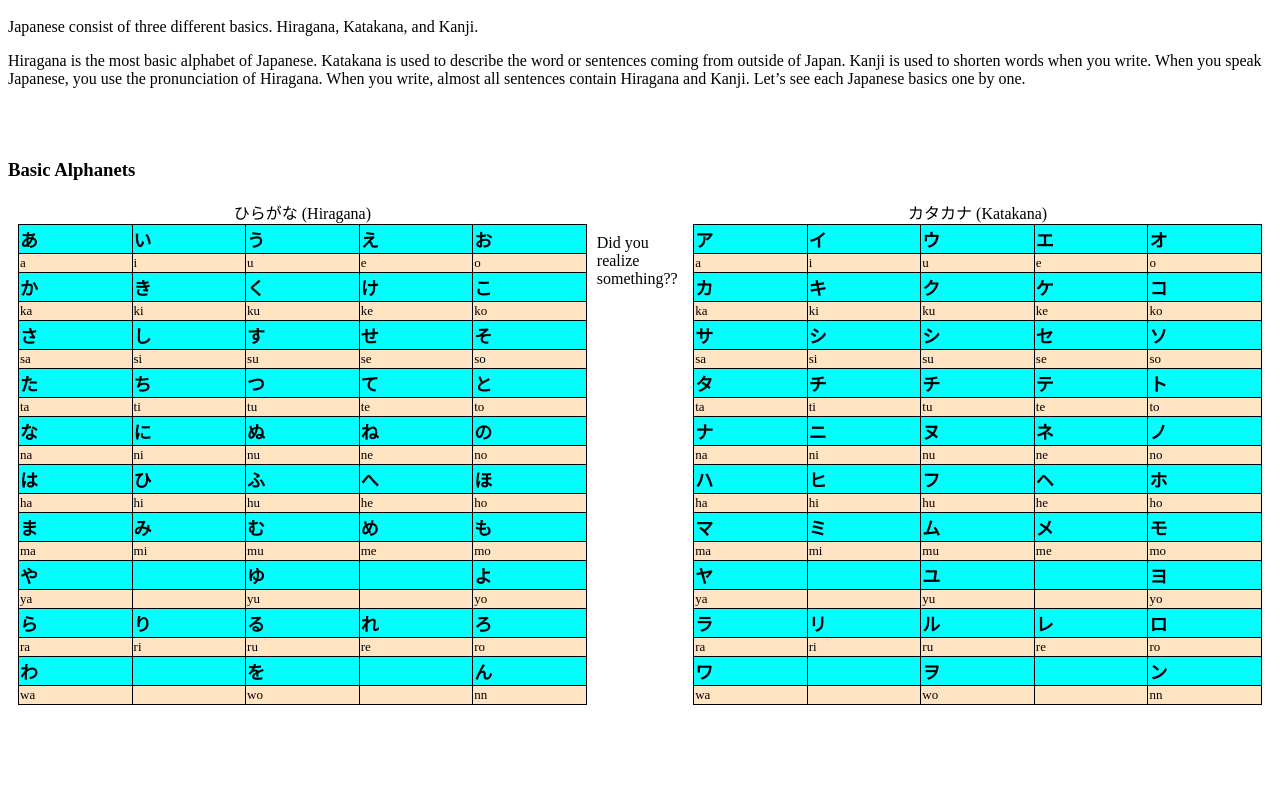
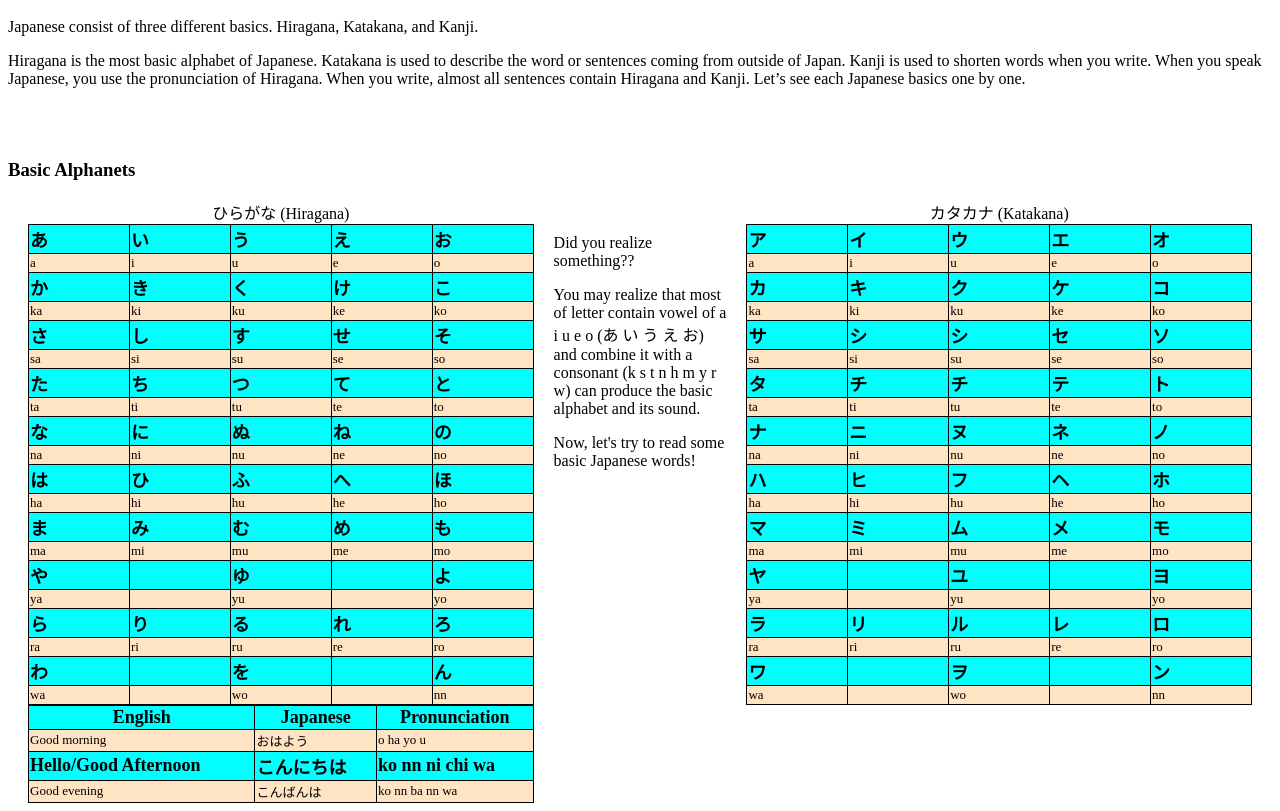
Before and after one commit to moguchi1/TermProject, a plain HTML site: page basicjap.html in a window 1280 px wide. Shown: the part 83-894 px from the top of the page. Before the commit the page ends 800 px from the top, so only its background shows below. Drawn offline with Linux system fonts and the light colour scheme.

Commit message:
Working on second page

```diff
--- a/basicjap.html
+++ b/basicjap.html
@@ -17,9 +17,9 @@
         border-collapse: collapse;
         float: center;
         table-layout: auto;
-        width: 45%;
-        margin-left: 10px;
-        margin-right: 10px;
+        width: 40%;
+        margin-left: 20px;
+        margin-right: 20px;
       }
 
       tr:nth-child(odd) {background-color: aqua;
@@ -36,8 +36,8 @@ font-size: small;}
 
 .katakana {float:right;}
 
-.new {test;
-}
+table.practice {background-color: aliceblue;}
+
 
     </style>
 </head>
@@ -377,8 +377,32 @@ font-size: small;}
 </div>
 <br>
     <p class="new">Did you realize something??</p>
+You may realize that most of letter contain vowel of a i u e o (あ い う え お) and combine it with a consonant (k s t n h m y r w) can produce the basic alphabet and its sound.
 
+<P>Now, let's try to read some basic Japanese words! </P>
+<table class="practice">
+<tr>
+    <th>English</th>
+    <th>Japanese</th>
+    <th>Pronunciation</th>
+</tr>
+<tr>
+    <td>Good morning</td>
+    <td>おはよう</td>
+    <td>o ha yo u</td>
+</tr>
+<tr>
+    <td>Hello/Good Afternoon</td>
+    <td>こんにちは</td>
+    <td>ko nn ni chi wa</td>
+</tr>
+<tr>
+    <td>Good evening</td>
+    <td>こんばんは</td>
+    <td>ko nn ba nn wa</td>
+</tr>
 
+</table>
 </body>
 
 </html>
```
Also changed, not shown: index.html (+1 -1 lines), japsentences.html (added, +12 -0 lines).
